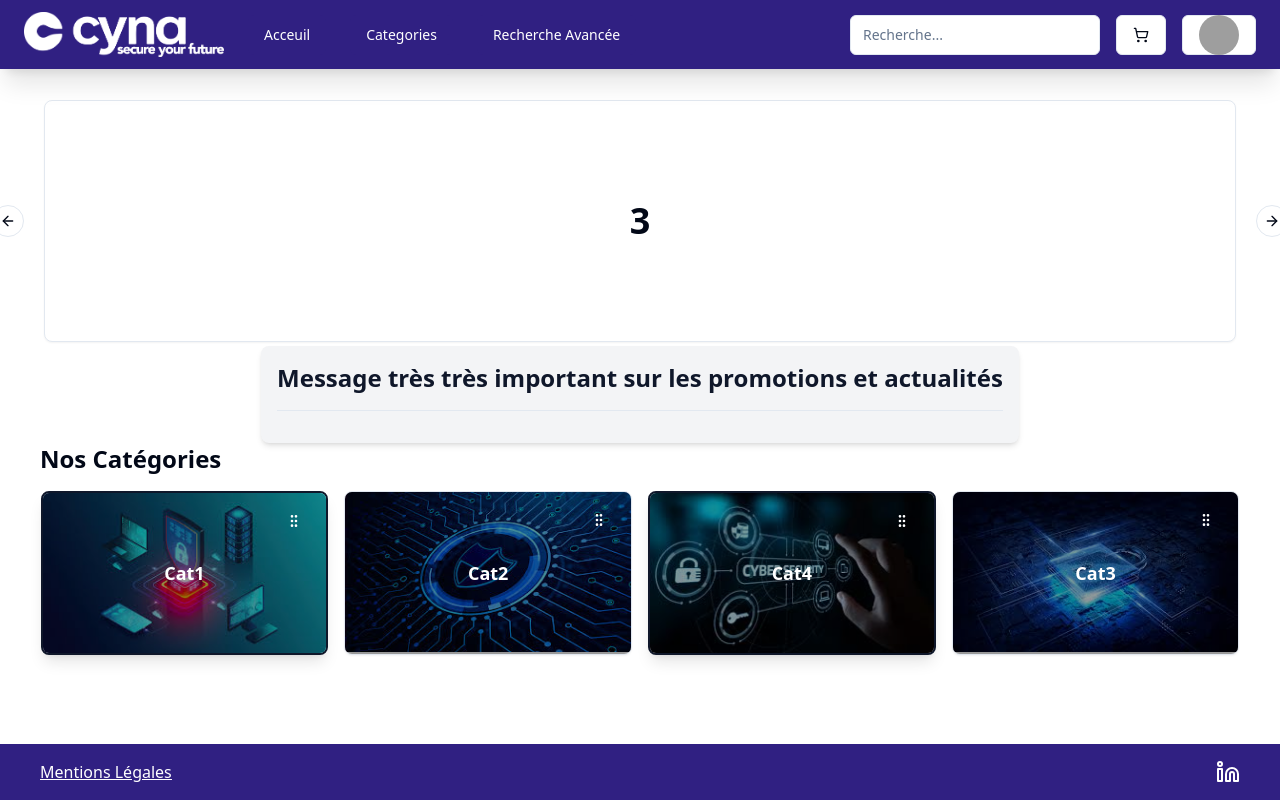
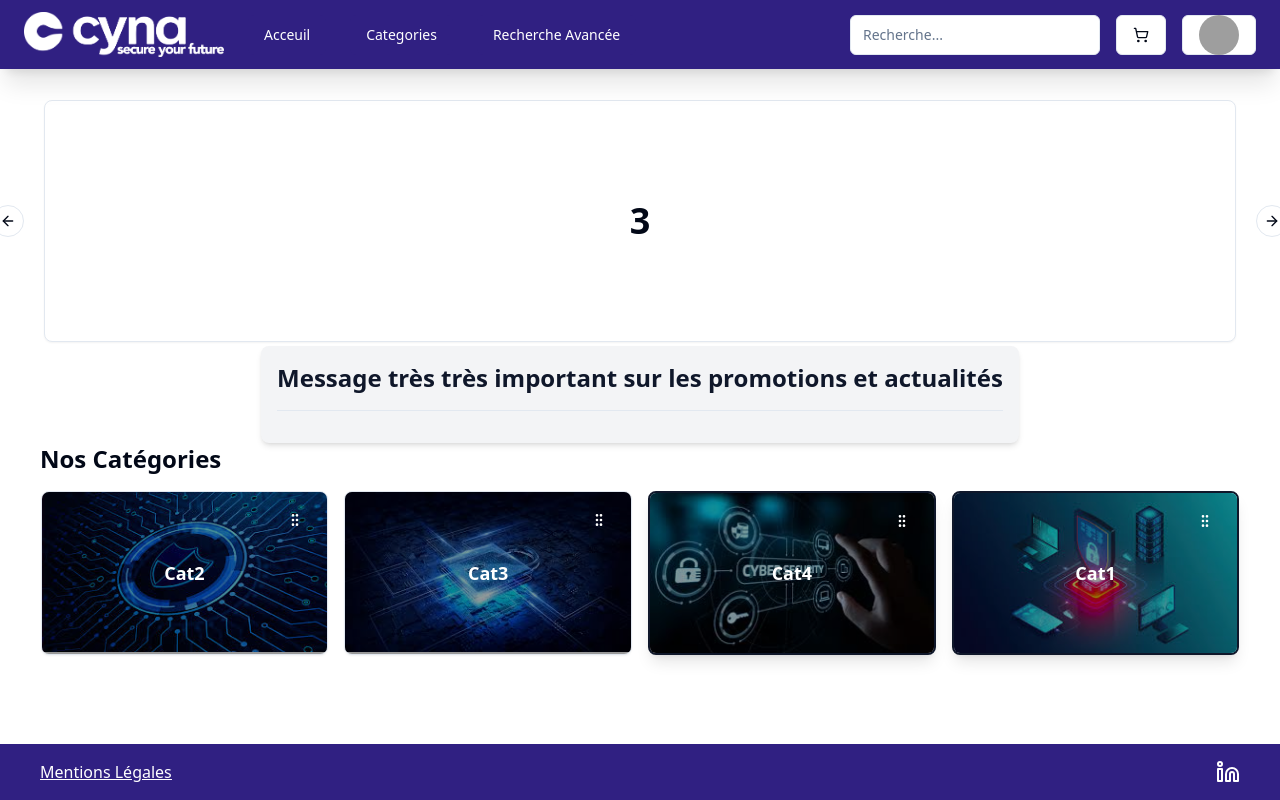
Before and after one commit to odakris/cyna, a Next.js app: page / in a window 1280 px wide. Built offline with nearby package versions, Linux system fonts and the light colour scheme; grey boxes are pictures that could not be loaded.

Commit message:
simplification of category order rendering

```diff
--- a/app/page.tsx
+++ b/app/page.tsx
@@ -6,16 +6,16 @@ import { CategoryGrid } from "../components/CategoryGrid/CategoryGrid"
 import { Message } from "../components/Message/Message"
 
 export default function Home() {
-  const [categories, setCategories] = React.useState([
+  const categories = [
     {
       id: 1,
       name: "Cat1",
       image: "/images/cyber1.jpg",
-      order: 1,
+      order: 6,
       featured: true,
     },
     { id: 2, name: "Cat2", order: 2, image: "/images/cyber2.jpg" },
-    { id: 3, name: "Cat3", order: 5, image: "/images/cyber3.jpg" },
+    { id: 3, name: "Cat3", order: 3, image: "/images/cyber3.jpg" },
     {
       id: 4,
       name: "Cat4",
@@ -23,7 +23,7 @@ export default function Home() {
       image: "/images/cyber4.jpg",
       featured: true,
     },
-  ])
+  ]
 
   const message = "Message très très important sur les promotions et actualités"
 
--- a/components/CategoryGrid/CategoryGrid.tsx
+++ b/components/CategoryGrid/CategoryGrid.tsx
@@ -16,16 +16,11 @@ interface Category {
 
 interface CategoryGridProps {
   categories: Category[]
-  //   onReorder: (updatedCategories: Category[]) => void
 }
 
 export function CategoryGrid({ categories }: CategoryGridProps) {
-  const [sortedCategories, setSortedCategories] = React.useState<Category[]>([])
-
-  // Trier les catégories par ordre croissant
-  React.useEffect(() => {
-    setSortedCategories([...categories].sort((a, b) => a.order - b.order))
-  }, [categories])
+  // Trier les catégories directement lors du rendu
+  const sortedCategories = [...categories].sort((a, b) => a.order - b.order)
 
   return (
     <div className="grid grid-cols-2 md:grid-cols-3 lg:grid-cols-4 gap-4">
```
